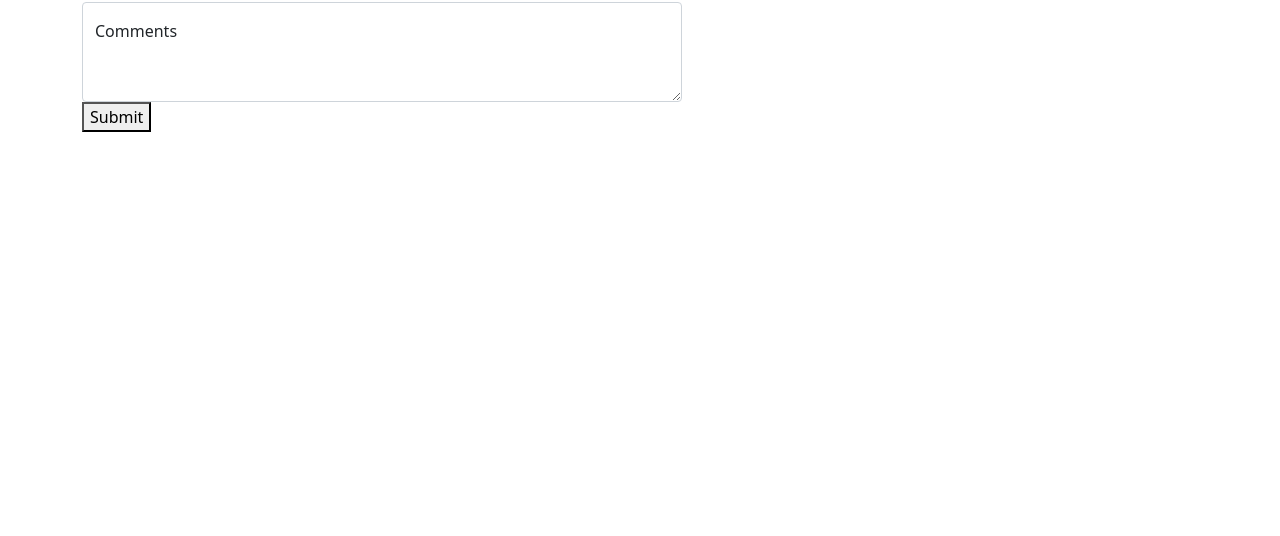
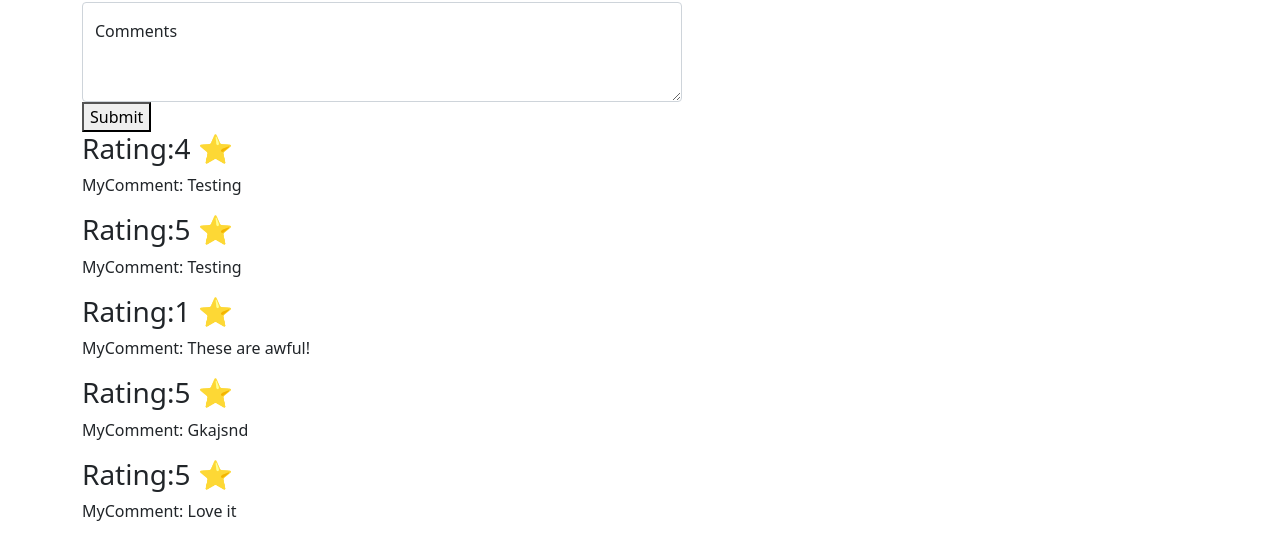
Before and after one commit to conniehqk/Photographer-Portfolio-Site-Project, a React (Create React App) app: page /portfolio in a window 1280 px wide. Shown: the part 2413-2949 px from the top of the page. Before the commit the page ends 2545 px from the top, so only its background shows below. Built offline with nearby package versions, Linux system fonts and the light colour scheme; data requests are answered from the project's data file.

Commit message:
Finished POST

```diff
--- a/db.json
+++ b/db.json
@@ -27,7 +27,6 @@
 		},
 		{
 			"id": 6,
-
 			"image": "https://images.squarespace-cdn.com/content/v1/5f2acb71ac645e641f13e1dc/1609149600892-RYOH4O9AFU430GYJI5NY/Colt%2BMelrose%2BPhotography%2B-%2BLuxury%2BFamily%2BPortrait%2BExperience%2BHouston%2BRiver%2BOaks.jpg?format=1000w",
 			"subject": "family"
 		},
@@ -118,7 +117,7 @@
 		},
 		{
 			"id": 19,
-			"image": "https://lh3.googleusercontent.com/pw/ACtC-3ftRGKw4UIOux5DPwF8rMPmTlWuM4OLo43tPcpazGRgQbuorF0ekxqhhDGG7Q2jlc_gKHRVTLKYS5zpbJPpCNYZqWl_WDLxiLejvYf_NssnAOTn7XWY_pG7RxGtTuDFsrILjS0Hx2Ztq90SEHXLt9ym=w1108-h1660-no?authuser=1",
+			"image": "https://www.mac-photography.com/wp-content/uploads/2019/05/IMG_0925a.jpg",
 			"subject": "maternity"
 		}
 	],
@@ -138,5 +137,31 @@
 			"id": 2
 		}
 	],
-	"comments": []
+	"comments": [
+		{
+			"rating": 4,
+			"comment": "Testing",
+			"id": 1
+		},
+		{
+			"rating": 5,
+			"comment": "Testing",
+			"id": 2
+		},
+		{
+			"rating": 1,
+			"comment": "These are awful!",
+			"id": 3
+		},
+		{
+			"rating": 5,
+			"comment": "Gkajsnd",
+			"id": 4
+		},
+		{
+			"rating": 5,
+			"comment": "Love it\n",
+			"id": 5
+		}
+	]
 }
--- a/src/components/Messages.js
+++ b/src/components/Messages.js
@@ -2,7 +2,9 @@ const Messages = ({ message }) => {
 	return (
 		<div class="message-blue">
 			<p class="message-content">{message.message}</p>
-			<div class="message-from">From: {message.name} ({message.email})</div>
+			<div class="message-from">
+				From: {message.name} ({message.email})
+			</div>
 		</div>
 	);
 };
--- a/src/components/Portfolio.js
+++ b/src/components/Portfolio.js
@@ -1,18 +1,21 @@
-import { useEffect, useState } from "react";
-import PhotoCard from "./PhotoCard";
-import { Container,FloatingLabel,Form} from "react-bootstrap";
-import ReactStars from "react-rating-stars-component";
+import { useEffect, useState } from 'react';
+import PhotoCard from './PhotoCard';
+import { Container, FloatingLabel, Form } from 'react-bootstrap';
+import ReactStars from 'react-rating-stars-component';
 
 function Portfolio() {
 	const [imageList, setImageList] = useState([]);
 	const [rating, setRating] = useState(null);
-  const [comment,setComment]=useState('')
-  const [submittedData, setSubmittedData] = useState([])
+	const [comment, setComment] = useState('');
+	const [submittedData, setSubmittedData] = useState([]);
 
 	console.log(rating);
-  console.log(comment)
+	console.log(comment);
 	useEffect(() => {
-    fetch(" http://localhost:3000/images")
+		fetch('http://localhost:3000/comments')
+			.then((r) => r.json())
+			.then((data) => setSubmittedData(data));
+		fetch(' http://localhost:3000/images')
 			.then((res) => res.json())
 			.then((data) => {
 				console.log(data);
@@ -28,25 +31,34 @@ function Portfolio() {
 		setRating(data);
 	};
 
-  const handleSubmit=(e)=>{
+	const handleSubmit = (e) => {
 		e.preventDefault();
-    const newObj={
-      rating:rating,
-      comment:comment
-    }
-    const dataarray=[...submittedData,newObj]
-    setSubmittedData(dataarray)
-    console.log("newObje", newObj)
-  }
+		const newObj = {
+			rating: rating,
+			comment: comment,
+		};
+		fetch('http://localhost:3000/comments', {
+			method: 'POST',
+			headers: {
+				'Content-Type': 'application/json',
+				Accept: 'application/json',
+			},
+			body: JSON.stringify(newObj),
+		})
+			.then((r) => r.json())
+			.then((comment) => {
+				setSubmittedData([...submittedData, comment]);
+			});
+	};
 
-  const renderCommentsAndrating=submittedData.map((item)=>{
-    return(
+	const renderCommentsAndrating = submittedData.map((item) => {
+		return (
 			<div>
 				<h3>Rating:{item.rating} ⭐</h3>
 				<p>MyComment: {item.comment} </p>
 			</div>
-    )
-  })
+		);
+	});
 
 	return (
 		<Container>
@@ -79,13 +91,15 @@ function Portfolio() {
         <button type="submit">Submit</button>
         </form> */}
 					<Form onSubmit={handleSubmit}>
-          <FloatingLabel controlId="floatingTextarea2" label="Comments"  >
+						<FloatingLabel
+							controlId="floatingTextarea2"
+							label="Comments"
+						>
 							<Form.Control
-
 								as="textarea"
 								placeholder="Leave a comment here"
-              style={{ height: "100px", width: "600px" }}
-              onChange={(e)=>setComment(e.target.value)}
+								style={{ height: '100px', width: '600px' }}
+								onChange={(e) => setComment(e.target.value)}
 							/>
 							<button>Submit</button>
 						</FloatingLabel>
```
Also changed, not shown: src/components/Manage.js (+9 -7 lines). Lines whose indentation alone changed are shown as unchanged.
